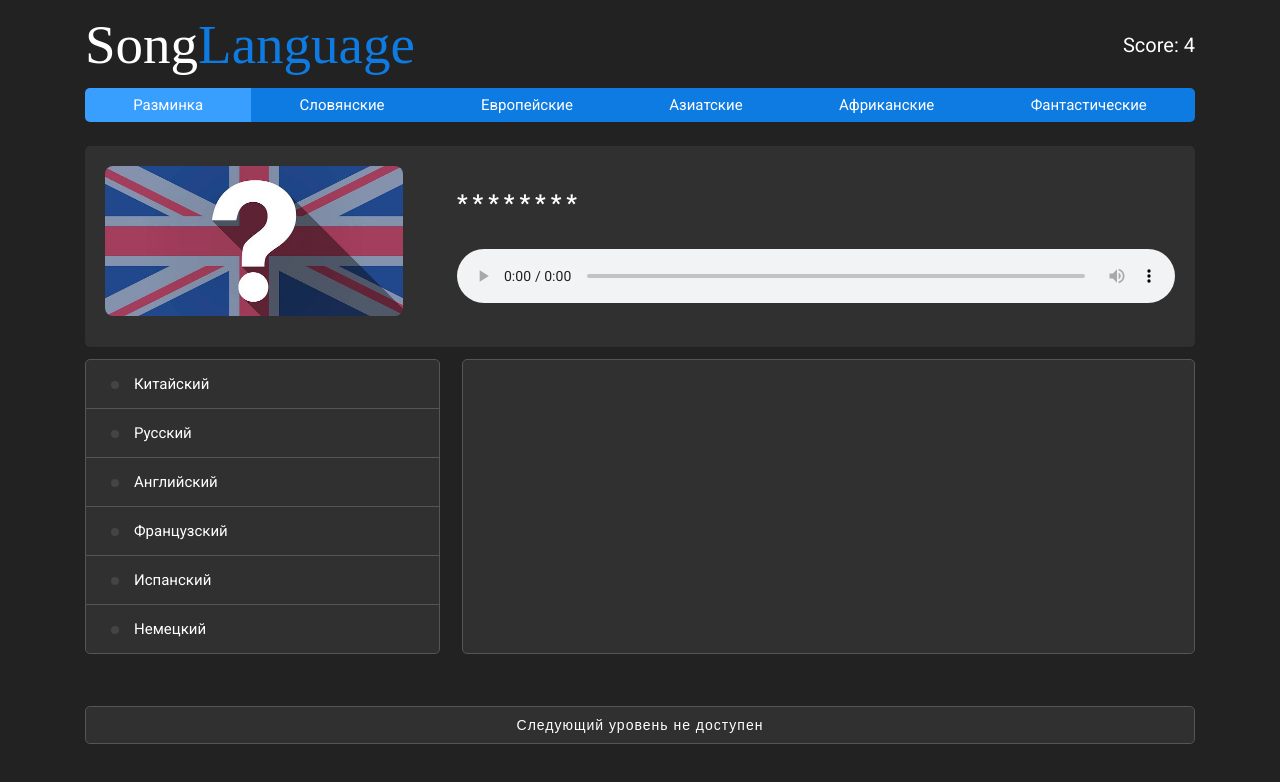
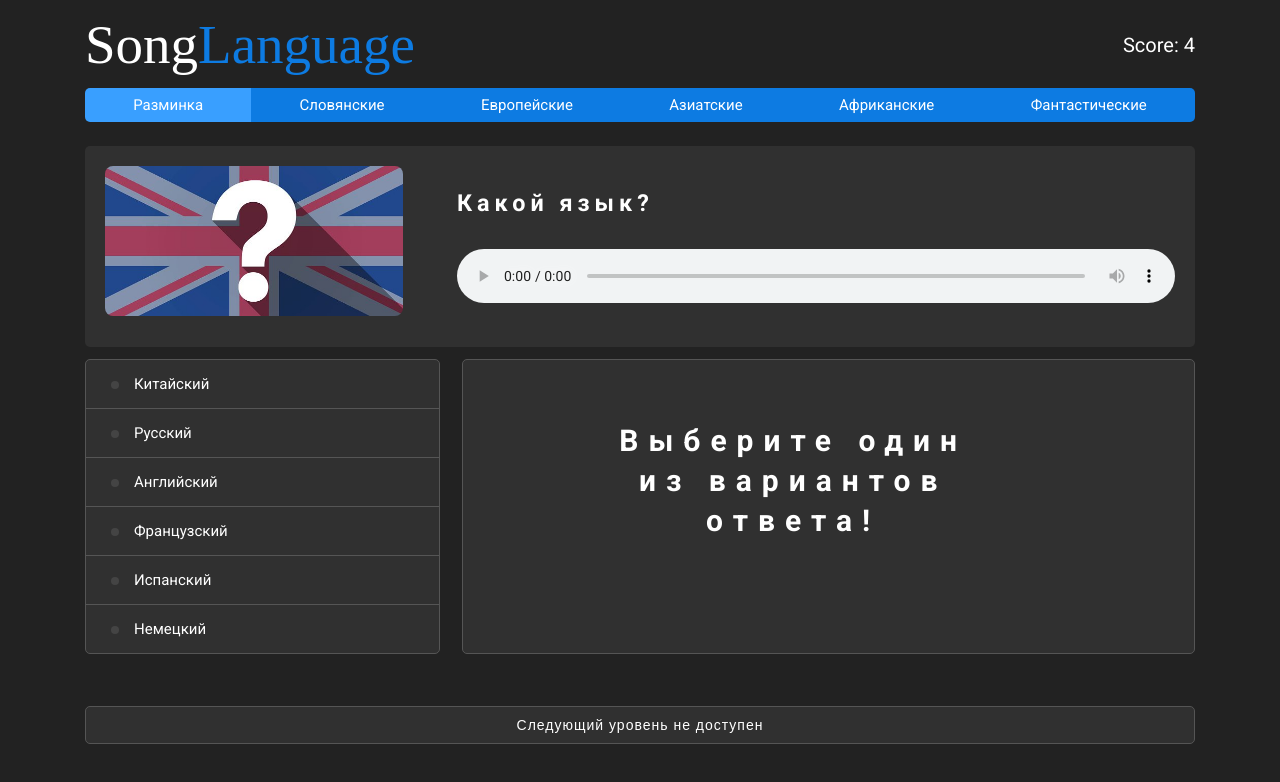
Before and after one commit to newqwes/songbird, a React (Create React App) app: page / in a window 1280 px wide. Shown: the top 782 px of the page. Built offline with nearby package versions, Linux system fonts and the light colour scheme; a web font is replaced by a local one.

Commit message:
feat: subscribe (observer) and textFish

```diff
--- a/src/components/Answer/AnswerContainer.jsx
+++ b/src/components/Answer/AnswerContainer.jsx
@@ -2,28 +2,28 @@ import React from 'react';
 import styles from './answer.module.scss';
 import defFlag from '../../assets/img/defFlag.jpg'
 
-const AnswerContainer = (props) => {
-
+export default (props) => {
+    let level = props.level
+    let randomQuestion = props.randomQuestion
     return (
         <section className={styles.section}>
             <div className={styles.wrapper}>
                 <div className={styles.img__container}>
                     <img src={props.isGuessed
-                    ? props.state[props.randomQuestion].flag
+                    ? props.state[level][randomQuestion].flag
                     : defFlag
                 } alt="" />
                 </div>
                 <div className={styles.title__container}>
                     <h3>{props.isGuessed
-                    ? props.state[props.randomQuestion].language
-                    : '********'
+                    ? props.state[level][randomQuestion].language
+                    : 'Какой язык?'
                 }</h3>
                 </div>
                 <div className={styles.player__container}>
-                    <audio controls src={props.state[props.randomQuestion].audio}></audio>
+                    <audio controls src={props.state[level][randomQuestion].audio}></audio>
                 </div>
             </div>
         </section>
     )
 }
-export default AnswerContainer;
--- a/src/components/Question/DescriptonQuestion.jsx
+++ b/src/components/Question/DescriptonQuestion.jsx
@@ -5,7 +5,7 @@ import { Route } from 'react-router-dom';
 
 const DescriptonQuestion = (props) => {
     return (<> {
-        props.state
+        props.state[props.level]
             .map(n =>
                 <Route key={n.id} path={`/${n.id}`}>
                     <div className={styles.description__img}>
--- a/src/components/Question/ListQuestion.jsx
+++ b/src/components/Question/ListQuestion.jsx
@@ -3,7 +3,7 @@ import styles from './question.module.scss';
 import { Link } from 'react-router-dom';
 
 const ListQuestion = (props) => {
-    let linkElements = props.state
+    let linkElements = props.state[props.level]
         .map(n => n.isSelected
             ? <li key={n.id} className={styles.list_active}>
                 <div className={styles.link}><span></span>{n.language}</div>
--- a/src/components/Question/QuestionContainer.jsx
+++ b/src/components/Question/QuestionContainer.jsx
@@ -8,11 +8,16 @@ const QuestionContainer = (props) => {
         <section className={styles.section}>
             <div className={styles.wrapper}>
                 <div className={styles.ul__container}>
-                    <ListQuestion state={props.state} clickLinkLanguage={props.clickLinkLanguage}/>
+                    <ListQuestion level={props.level} state={props.state} clickLinkLanguage={props.clickLinkLanguage}/>
                 </div>
-                <div className={styles.descripton__container}>
-                    <DescriptonQuestion state={props.state}/>
-                </div>
+                {props.cleanDescQues
+                ? <div className={styles.descripton__container}>
+                <h2>Выберите один из вариантов ответа!</h2>
+            </div>
+                : <div className={styles.descripton__container}>
+                <DescriptonQuestion level={props.level} state={props.state}/>
+            </div>
+                }
                 <div className={styles.button__container}>
                     {props.isGuessed
                     ? <button className={styles.buttonNextLevel} onClick={ props.clickNextLevel } >Ура! Доступен следующий уровень!</button>
--- a/src/components/Question/question.module.scss
+++ b/src/components/Question/question.module.scss
@@ -49,7 +49,6 @@
     ul {
         padding: 0;
         margin: 0;
-
     }
     li {
         border-bottom: 1px solid #555;
@@ -117,6 +116,19 @@
             "description__player"
             "description__p";
     }
+    h2 {
+        width: 100%;
+        text-align: center;
+        margin-left: 40%;
+        font-size: 3rem;
+        line-height: 4rem;
+        letter-spacing: 1rem;
+        @media (max-width: 500px) {
+            font-size: 1.8rem;
+            letter-spacing: 0.2rem;
+            margin-left: 0;
+        }
+    }
 }
 .button__container {
     grid-area: button__container;
@@ -183,7 +195,13 @@
     }
 }
 
-  .button__container .buttonNextLevel{
+.button__container .buttonNextLevel {
     animation: bounce 0.5s 1 ease-in-out;
     background: rgb(62, 119, 24);
 }
+
+.question__rules {
+    padding: 0;
+    margin: 0;
+    display: block;
+}
--- a/src/index.jsx
+++ b/src/index.jsx
@@ -1,5 +1,21 @@
-import rerenderET from "./render";
-import { state } from "./redux/store";
+import { state, subscribe } from "./redux/store";
+import React from 'react';
+import ReactDOM from 'react-dom';
+import App from './App';
+import './index.scss';
+import { BrowserRouter as Router } from "react-router-dom";
+import { clickLinkLanguage, randomQuestion, isGuessed, score, clickNextLevel, level, levelName, cleanDescQues } from './redux/store';
 
+let rerenderET = (state) => {
+  ReactDOM.render(
+    <React.StrictMode>
+      <Router>
+        <App state={state} clickNextLevel={clickNextLevel} clickLinkLanguage={clickLinkLanguage} randomQuestion={randomQuestion} isGuessed={isGuessed} score={score} level= {level} levelName={levelName} cleanDescQues={cleanDescQues} />
+      </Router>
+    </React.StrictMode>,
+    document.getElementById('root')
+  );
+}
+rerenderET(state);
 
-rerenderET(state[0]);
+subscribe(rerenderET);
--- a/src/redux/store.js
+++ b/src/redux/store.js
@@ -1,5 +1,6 @@
-import rerenderET from '../render';
-
+let rerenderET = () => {
+  console.log('s');
+}
 export let state = [
   [
     {
@@ -133,26 +134,33 @@ export let isGuessed = false;
 export let score = 4;
 export let level = 0;
 let newLevel = 0;
+export let cleanDescQues = true;
 
 export let randomGenerator = () => Math.floor(Math.random() * state[level].length);
 export let randomQuestion = randomGenerator();
 
 export let clickLinkLanguage = (id) => {
+  cleanDescQues = false
   if (randomQuestion === id) {
     score += 5;
     isGuessed = true;
     state[level][id].pinColorWin = true;
     newLevel += 1;
-    return rerenderET(state[level]);
+    return rerenderET(state);
   }
-  if (isGuessed) return rerenderET(state[level]);
+  if (isGuessed) return rerenderET(state);
   score -= 1;
   state[level][id].isSelected = true
-  rerenderET(state[level]);
+  rerenderET(state);
 }
 export let clickNextLevel = () => {
+  cleanDescQues = true
   isGuessed = false
   level = newLevel;
   randomQuestion = randomGenerator();
-  return rerenderET(state[level]);
+  return rerenderET(state);
 }
+
+export const subscribe = (observer) => {
+  rerenderET = observer
+}
--- a/src/render.jsx
+++ /dev/null
@@ -1,18 +0,0 @@
-import React from 'react';
-import ReactDOM from 'react-dom';
-import App from './App';
-import './index.scss';
-import { BrowserRouter as Router } from "react-router-dom";
-import { clickLinkLanguage, randomQuestion, isGuessed, score, clickNextLevel, level, levelName } from './redux/store';
-
-let rerenderET = (state) => {
-  ReactDOM.render(
-    <React.StrictMode>
-      <Router>
-        <App state={state} clickNextLevel={clickNextLevel} clickLinkLanguage={clickLinkLanguage} randomQuestion={randomQuestion} isGuessed={isGuessed} score={score} level= {level} levelName={levelName} />
-      </Router>
-    </React.StrictMode>,
-    document.getElementById('root')
-  );
-}
-export default rerenderET;
```
Lines whose indentation alone changed are shown as unchanged.
